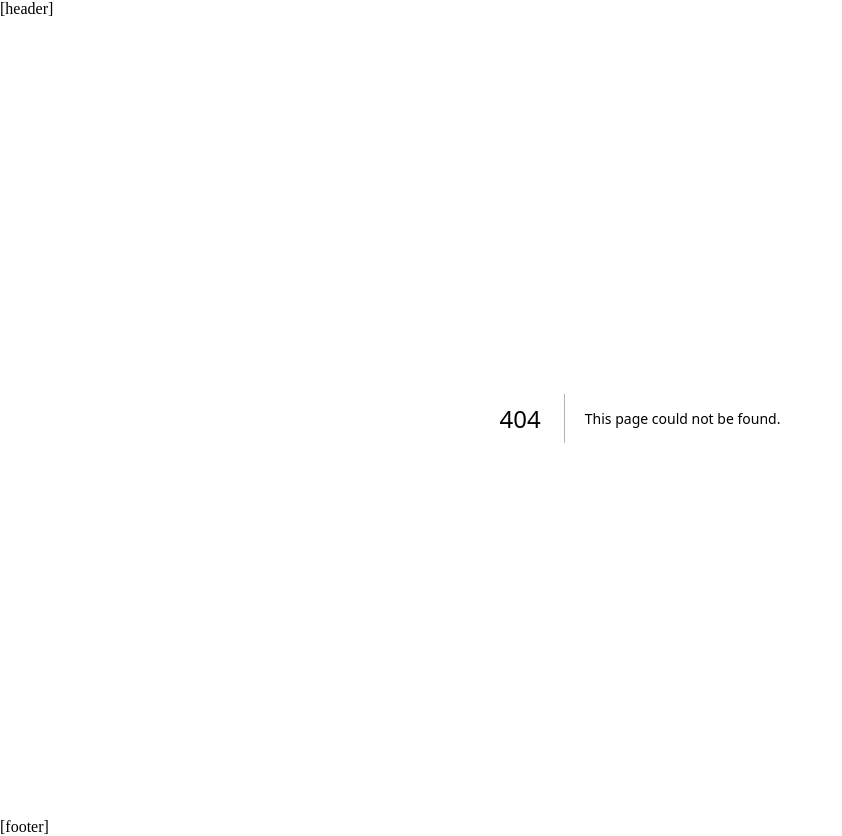
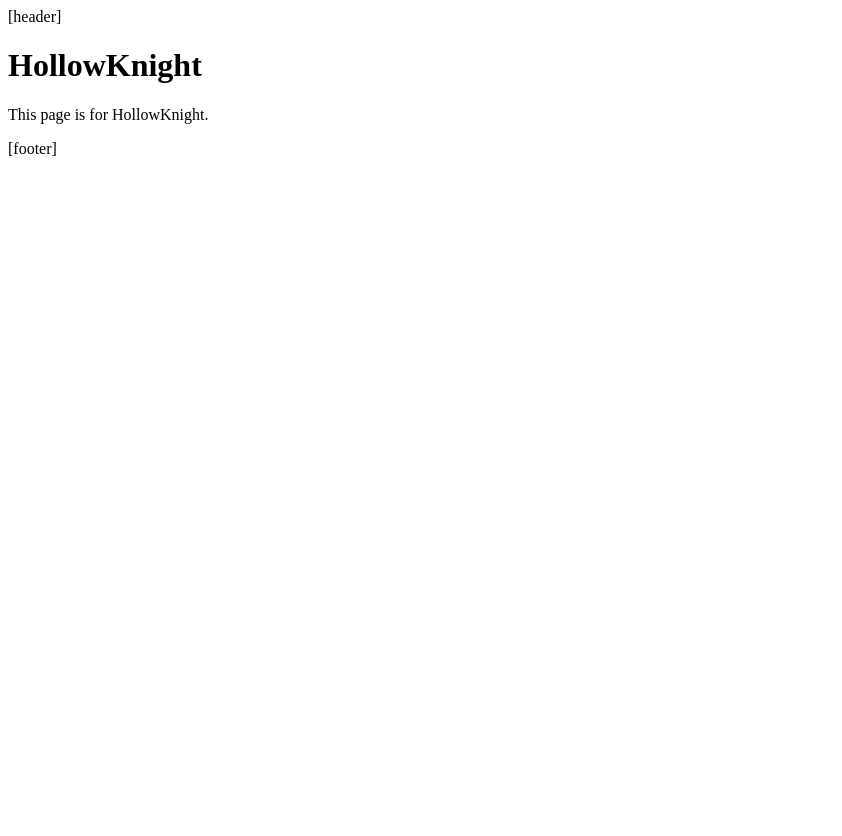
Before and after one commit to zakumann/Next.js_by_Example, a Next.js app: page /reviews/hollow-knight in a window 1280 px wide. Before the commit this address had no page. Shown: the whole page, without its empty margins (0-842 px from the left). After the commit the page ends 800 px from the top, so only its background shows below. Built offline with nearby package versions, Linux system fonts and the light colour scheme.

Commit message:
section 2

```diff
--- /dev/null
+++ b/app/reviews/hollow-knight/page.jsx
@@ -0,0 +1,8 @@
+export default function hollowKnight(){
+    return(
+        <>
+            <h1>HollowKnight</h1>
+            <p>This page is for HollowKnight.</p>
+        </>
+    );
+}
```
Also changed, not shown: app/about/page.jsx (added, +8 -0 lines).
